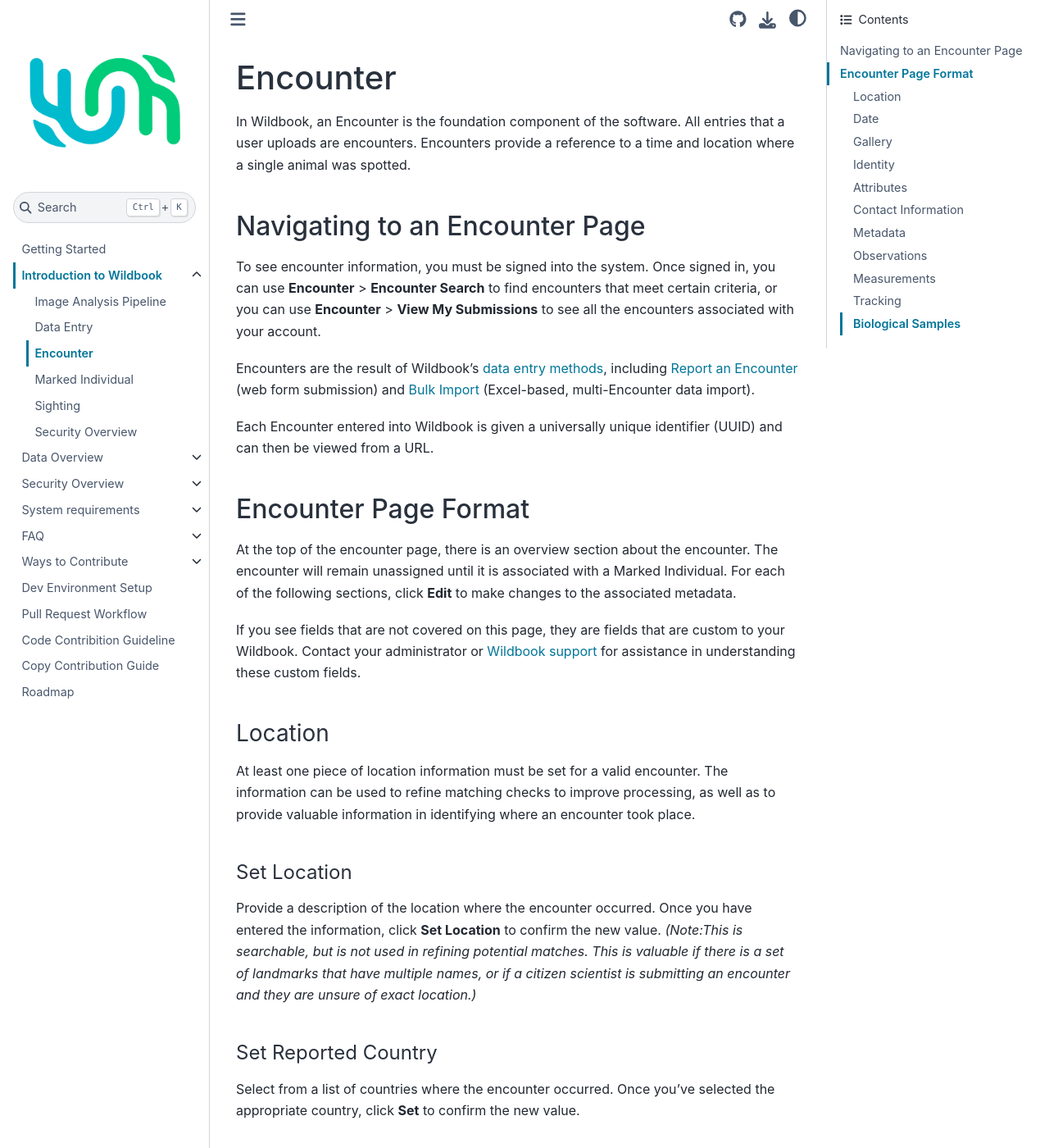
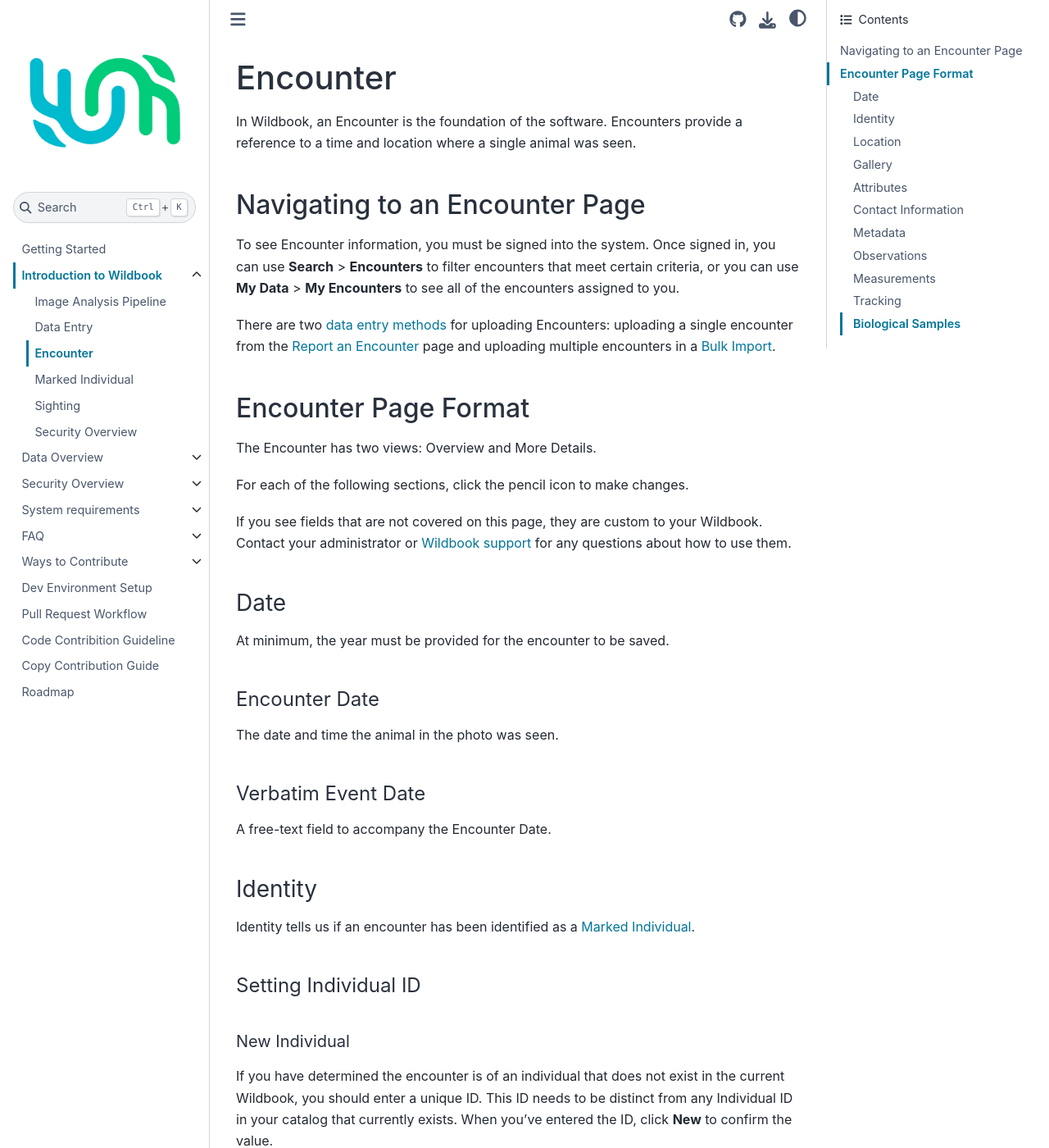
Before and after one commit to WildMeOrg/wildbook-docs, a Sphinx documentation site: the page built from docs/introduction/encounter.md, in a window 1280 px wide and 1400 px high. Shown: the whole window at 82% size. Built offline with Sphinx 7.4.7 and the Sphinx Book theme 1.1.4, drawn with Linux system fonts in a browser that asks for light colours; some of the changed text lies outside the part shown.

Commit message:
Update encounter.md
Update Encounter page to reflect 10.9 updates.

```diff
--- a/docs/introduction/encounter.md
+++ b/docs/introduction/encounter.md
@@ -1,25 +1,97 @@
 # Encounter
 
-In Wildbook, an Encounter is the foundation component of the software. All entries that a user uploads are encounters. Encounters provide a reference to a time and location where a single animal was spotted.
+In Wildbook, an Encounter is the foundation of the software. Encounters provide a reference to a time and location where a single animal was seen.
 
 ## Navigating to an Encounter Page
 
-To see encounter information, you must be signed into the system. Once signed in, you can use **Encounter** > **Encounter Search** to find encounters that meet certain criteria, or you can use **Encounter** > **View My Submissions** to see all the encounters associated with your account.
+To see Encounter information, you must be signed into the system. Once signed in, you can use **Search** > **Encounters** to filter encounters that meet certain criteria, or you can use **My Data** > **My Encounters** to see all of the encounters assigned to you.
 
-Encounters are the result of Wildbook's [data entry methods](data-entry.md), including [Report an Encounter](../data/report-encounter.md) (web form submission) and [Bulk Import](../data/bulk-import-beta.md) (Excel-based, multi-Encounter data import).
-
-Each Encounter entered into Wildbook is given a universally unique identifier (UUID) and can then be viewed from a URL.
+There are two [data entry methods](data-entry.md) for uploading Encounters: uploading a single encounter from the [Report an Encounter](../data/report-encounter.md) page and uploading multiple encounters in a [Bulk Import](../data/bulk-import-beta.md).
 
 ## Encounter Page Format
 
-At the top of the encounter page, there is an overview section about the encounter. The encounter will remain unassigned until it is associated with a Marked Individual.
-For each of the following sections, click **Edit** to make changes to the associated metadata.
+The Encounter has two views: Overview and More Details.
 
-If you see fields that are not covered on this page, they are fields that are custom to your Wildbook. Contact your administrator or [Wildbook support](https://community.wildme.org/) for assistance in understanding these custom fields.
+For each of the following sections, click the pencil icon to make changes.
+
+If you see fields that are not covered on this page, they are custom to your Wildbook. Contact your administrator or [Wildbook support](https://community.wildme.org/) for any questions about how to use them.
+
+### Date
+
+At minimum, the year must be provided for the encounter to be saved.
+
+#### Encounter Date
+
+The date and time the animal in the photo was seen.
+
+#### Verbatim Event Date
+
+A free-text field to accompany the Encounter Date.
+
+### Identity
+
+Identity tells us if an encounter has been identified as a [Marked Individual](../introduction/marked-individual.md).
+
+#### Setting Individual ID
+
+##### New Individual
+
+If you have determined the encounter is of an individual that does not exist in the current Wildbook, you should enter a unique ID. This ID needs to be distinct from any Individual ID in your catalog that currently exists. When you've entered the ID, click **New** to confirm the value.
+
+##### Existing Individual
+
+If you have determined the encounter is of an existing individual, fill out the information under **Add to existing individual ID**. Begin typing the name associated with the individual you want to associate the encounter with. A dropdown will display a list of all matching individuals. Select from the list then click **Add**.
+
+##### Matched by
+
+Used to indicate the method used in establishing the identity associated with the encounter. Values are:
+
+* **Pattern Match**: Wildbook provided a recommendation of a matching encounter and, based on the pattern, the animal was determined to be the same individual.
+* **Visual Inspection**: User compared the pictures between two encounters and determined them to be the same individual.
+* **Unknown**: This encounter has not yet been matched.
+* **Unmatched first encounter**: No matches were found in the Wildbook, making this a new individual. This is not recommended when adding to an existing encounter.
+
+##### Suppress e-mail/RSS
+
+Select this option to prevent emails from being sent as updates to the Individual occur. When you've selected the Individual ID, click **Add** to confirm the value.
+
+#### Other fields
+
+##### Set Alternate ID
+
+If there is an alternative ID used to identify this animal, such as in a historical catalogue, enter the ID. Once you've entered the ID, click Set to confirm the value.
+
+##### Matched by
+
+Used to indicate the method used in establishing the identity associated with the encounter. Values are:
+
+* **Pattern match**: Wildbook provided a recommendation of a matching encounter and, based on the pattern, the animal was determined to be the same individual.
+* **Visual inspection**: User compared the pictures between two encounters and determined them to be the same individual.
+* **Unmatched first encounter**: No matches were found in the Wildbook, making this a new individual.
+
+When you've selected the correct matching method, click **Set** to confirm the value.
+
+#### Sighting (formerly "Occurrence")
+
+Fill out the information under *Manage Occurrence Assignment* to associate the encounter with a Sighting/Occurrence.
+
+##### Create Occurrence
+
+If you've determined the encounter is part of a sighting/occurrence that does not exist in the current Wildbook, you should enter a unique ID. This ID needs to be distinct from any Occurrence ID that currently exists. When you've entered the ID, click **Create** to confirm the value.
+
+##### Add to Occurrence
+
+Begin typing the name sighting/occurrence you want to associate the encounter with. A dropdown will display a list of all matching sightings/occurrences. Select from the list. Once you've selected the Occurrence ID, click **Add** to confirm the value.
+
+##### Remove from Occurrence
+
+If you have two separate occurrence IDs that should actually be part of the same sighting/occurrence, click the **Remove** button next to **Remove from occurrence**, copy the correct ID from the related encounter, and enter the new ID in the **Add to Occurrence** field.
+
+If you don't see the option to Add to Occurrence after you've removed the previous ID, refresh the Encounter page and try again.
 
 ### Location
 
-At least one piece of location information must be set for a valid encounter. The information can be used to refine matching checks to improve processing, as well as to provide valuable information in identifying where an encounter took place.
+A location ID or coordinates must be set in order to save an Encounter. This information is used to determine match candidates, as well as identify where an encounter took place.
 
 #### Set Location
 
@@ -36,10 +108,6 @@
 #### Latitude and Longitude
 
 Use the map or text fields to enter the GPS coordinates where the encounter occurred. Once you've entered the coordinates, click **Update** GPS to confirm the new value. *(Note: These coordinates need to be input in the decimal degrees format. If you have GPS coordinates in DMS or another format, you can use this converter to change the format before entry.)*
-
-### Date
-
-At least one date event must be entered for the encounter to be valid.
 
 #### Set Date
 
@@ -105,67 +173,6 @@
 ##### Add image to Encounter
 
 If there were images that did not get added with the initial upload, you can click this button to browse to the images and upload them to the system. Note that detection is not run on these images automatically. Reach out to Wildbook support for assistance.
-
-### Identity
-
-Identity is focused on providing information if an encounter has been associated with a given Marked Individual.
-
-#### Setting Individual ID
-
-##### New Individual
-
-If you have determined the encounter is of an individual that does not exist in the current Wildbook, you should enter a unique ID. This ID needs to be distinct from any Individual ID in your catalog that currently exists. When you've entered the ID, click **New** to confirm the value.
-
-##### Existing Individual
-
-If you have determined the encounter is of an existing individual, fill out the information under **Add to existing individual ID**. Begin typing the name associated with the individual you want to associate the encounter with. A dropdown will display a list of all matching individuals. Select from the list then click **Add**.
-
-##### Matched by
-
-Used to indicate the method used in establishing the identity associated with the encounter. Values are:
-
-* **Pattern Match**: Wildbook provided a recommendation of a matching encounter and, based on the pattern, the animal was determined to be the same individual.
-* **Visual Inspection**: User compared the pictures between two encounters and determined them to be the same individual.
-* **Unknown**: This encounter has not yet been matched.
-* **Unmatched first encounter**: No matches were found in the Wildbook, making this a new individual. This is not recommended when adding to an existing encounter.
-
-##### Suppress e-mail/RSS
-
-Select this option to prevent emails from being sent as updates to the Individual occur. When you've selected the Individual ID, click **Add** to confirm the value.
-
-#### Other fields
-
-##### Set Alternate ID
-
-If there is an alternative ID used to identify this animal, such as in a historical catalogue, enter the ID. Once you've entered the ID, click Set to confirm the value.
-
-##### Matched by
-
-Used to indicate the method used in establishing the identity associated with the encounter. Values are:
-
-* **Pattern match**: Wildbook provided a recommendation of a matching encounter and, based on the pattern, the animal was determined to be the same individual.
-* **Visual inspection**: User compared the pictures between two encounters and determined them to be the same individual.
-* **Unmatched first encounter**: No matches were found in the Wildbook, making this a new individual.
-
-When you've selected the correct matching method, click **Set** to confirm the value.
-
-#### Sighting (formerly "Occurrence")
-
-Fill out the information under *Manage Occurrence Assignment* to associate the encounter with a Sighting/Occurrence.
-
-##### Create Occurrence
-
-If you've determined the encounter is part of a sighting/occurrence that does not exist in the current Wildbook, you should enter a unique ID. This ID needs to be distinct from any Occurrence ID that currently exists. When you've entered the ID, click **Create** to confirm the value.
-
-##### Add to Occurrence
-
-Begin typing the name sighting/occurrence you want to associate the encounter with. A dropdown will display a list of all matching sightings/occurrences. Select from the list. Once you've selected the Occurrence ID, click **Add** to confirm the value.
-
-##### Remove from Occurrence
-
-If you have two separate occurrence IDs that should actually be part of the same sighting/occurrence, click the **Remove** button next to **Remove from occurrence**, copy the correct ID from the related encounter, and enter the new ID in the **Add to Occurrence** field.
-
-If you don't see the option to Add to Occurrence after you've removed the previous ID, refresh the Encounter page and try again.
 
 ### Attributes
 
```
